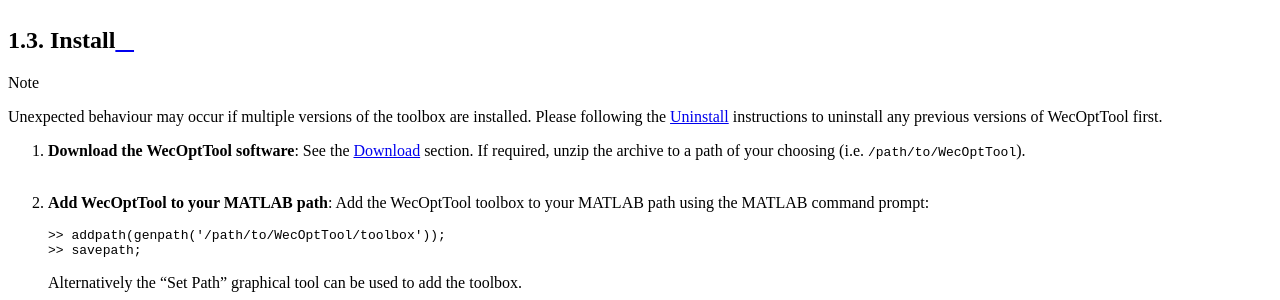
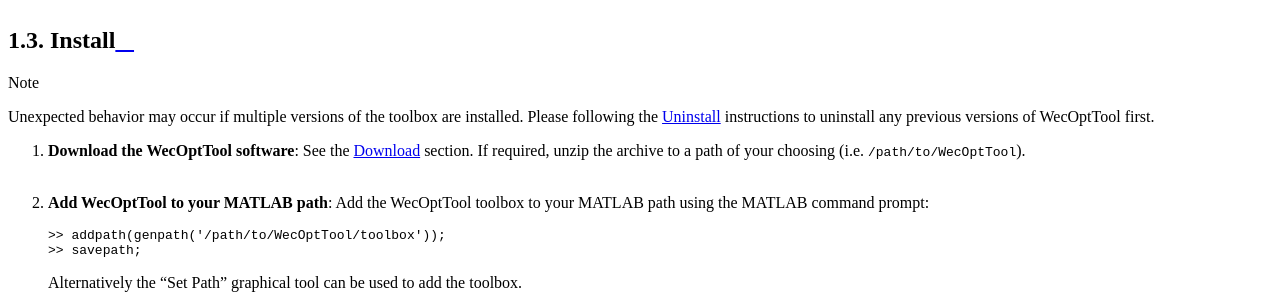
Before and after one commit to SNL-WaterPower/WecOptTool-MATLAB, a Sphinx documentation site: the page built from docs/user/install.rst, in a window 1280 px wide and 1400 px high, scrolled down 862 px. Shown: the part 152-452 px from the top of the window. Built offline with Sphinx 7.4.7 and the Read the Docs theme 2.0.0, drawn with Linux system fonts in a browser that asks for light colours; some of the changed text lies outside the part shown.

Commit message:
Minor spelling changes

```diff
--- a/docs/user/install.rst
+++ b/docs/user/install.rst
@@ -48,7 +48,7 @@
 
 Details of this and previous stable releases can be found in the `Releases
 <https://github.com/SNL-WaterPower/WecOptTool/releases/>`__  section of the
-Github repository.
+GitHub repository.
 
 .. raw:: html
 
@@ -59,12 +59,12 @@
    <details><summary><a>Get the development version</a></summary></br>
 
 To get the latest development version of WecOptTool, clone or download the
-WecOptTool Github repository using the '`Clone or download
+WecOptTool GitHub repository using the '`Clone or download
 <https://help.github.com/en/github/creating-cloning-and-archiving-repositories/cloning-a-repository>`__'
 button.
 
-Note that, although the developers endeavour to ensure that the development
-version is not broken, bugs or unexpected behaviour may occur, so please beware.
+Note that, although the developers endeavor to ensure that the development
+version is not broken, bugs or unexpected behavior may occur, so please beware.
 
 Please see the "Contributing" section of the source code's `README.md`_ file
 for details on how to contribute to the code development.
@@ -77,7 +77,7 @@
 =======
 
 .. note::
-    Unexpected behaviour may occur if multiple versions of the toolbox are
+    Unexpected behavior may occur if multiple versions of the toolbox are
     installed. Please following the :ref:`user-setup-uninstall` instructions
     to uninstall any previous versions of WecOptTool first.
 
@@ -120,8 +120,8 @@
 
        <details><summary><a>Linux</a></summary></br>
 
-   To set up NEMOH for linux, first, compile the executables (you will need
-   gfortran or the intel fortran compiler):
+   To set up NEMOH for Linux, first, compile the executables (you will need
+   gfortran or the Intel FORTRAN compiler):
 
    ::
 
```
Also changed, not shown: other parts of docs/user/install.rst (+1 -1 lines).
